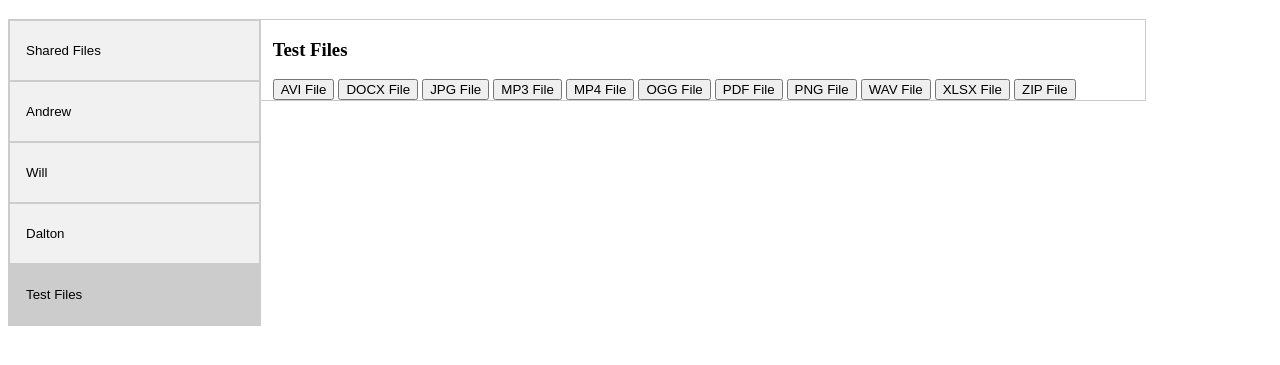
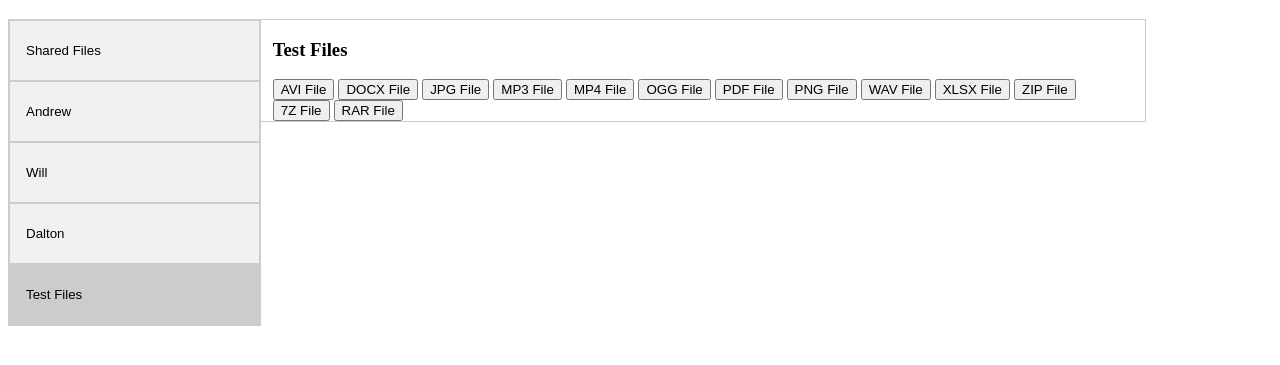
Before and after one commit to avpxxd/dlsite, a plain HTML site: page index.html in a window 1280 px wide. Both pictures are taken after a click on the button "Test Files". Shown: the part 61-426 px from the top of the page. Drawn offline with Linux system fonts and the light colour scheme.

Commit message:
Update index.html

```diff
--- a/index.html
+++ b/index.html
@@ -29,6 +29,8 @@
     <a href="Test .wav file.wav" download="Test .wav file.wav"><button type=button">WAV File</button></a>
     <a href="Test .xlsx file.xlsx" download="Test .xlsx file.xlsx"><button type=button">XLSX File</button></a>
     <a href="Test .zip file.zip" download="Test .zip file.zip"><button type=button">ZIP File</button></a>
+    <a href="Test .7z file.7z" download="Test .7z file.7z"><button type=button">7Z File</button></a>
+    <a href="Test .rar file.rar" download="Test .rar file.rar"><button type=button">RAR File</button></a>
   </div>
 
   <div id="Shared" class="tabcontent">
```
